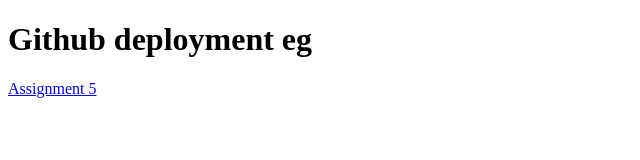
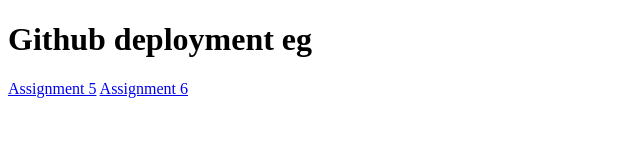
Before and after one commit to kirthikajeyalakshmi/MERN-, a plain HTML site: page index.html in a window 1280 px wide. Shown: the whole page, without its empty margins (0-640 px from the left). Drawn offline with Linux system fonts and the light colour scheme.

Commit message:
Add files via upload

```diff
--- a/index.html
+++ b/index.html
@@ -8,5 +8,6 @@
 <body>
     <h1>Github deployment eg</h1>
     <a href="assign5.html" target="_blank"> Assignment 5</a>
+    <a href="assign6.html" target="_blank">Assignment 6</a>
 </body>
 </html>
```
